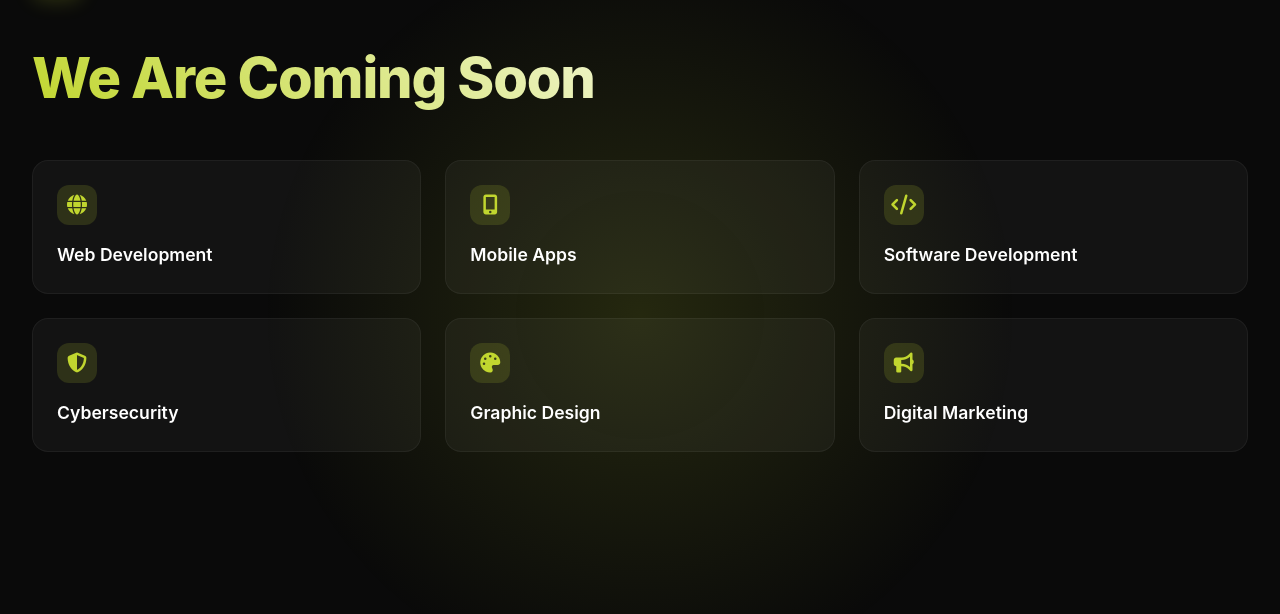
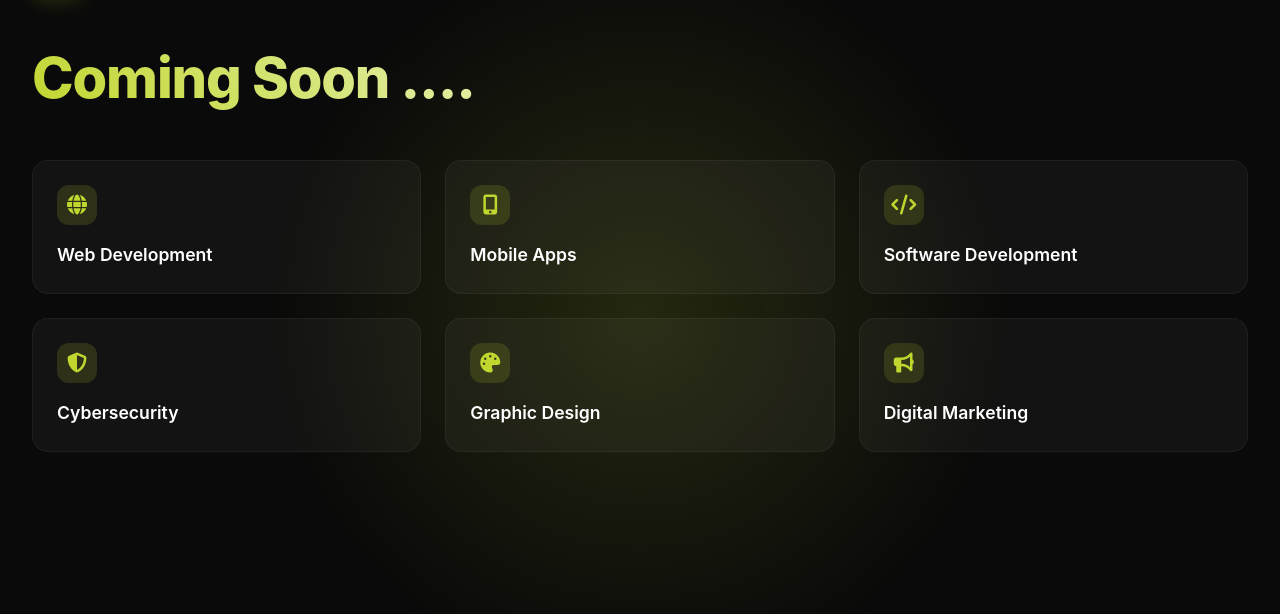
Before and after one commit to lumicalabs/lumicalabs.github.io, a plain HTML site: page index.html in a window 1280 px wide. Shown: the part 85-699 px from the top of the page. Drawn offline with Linux system fonts and the light colour scheme.

Commit message:
Update index.html

```diff
--- a/index.html
+++ b/index.html
@@ -334,7 +334,7 @@
 
       <div class="main-content">
         <section class="hero-section">
-          <h1 class="title">We Are Coming Soon</h1>
+          <h1 class="title">Coming Soon ....</h1>
         </section>
 
         <div class="services-grid">
```
